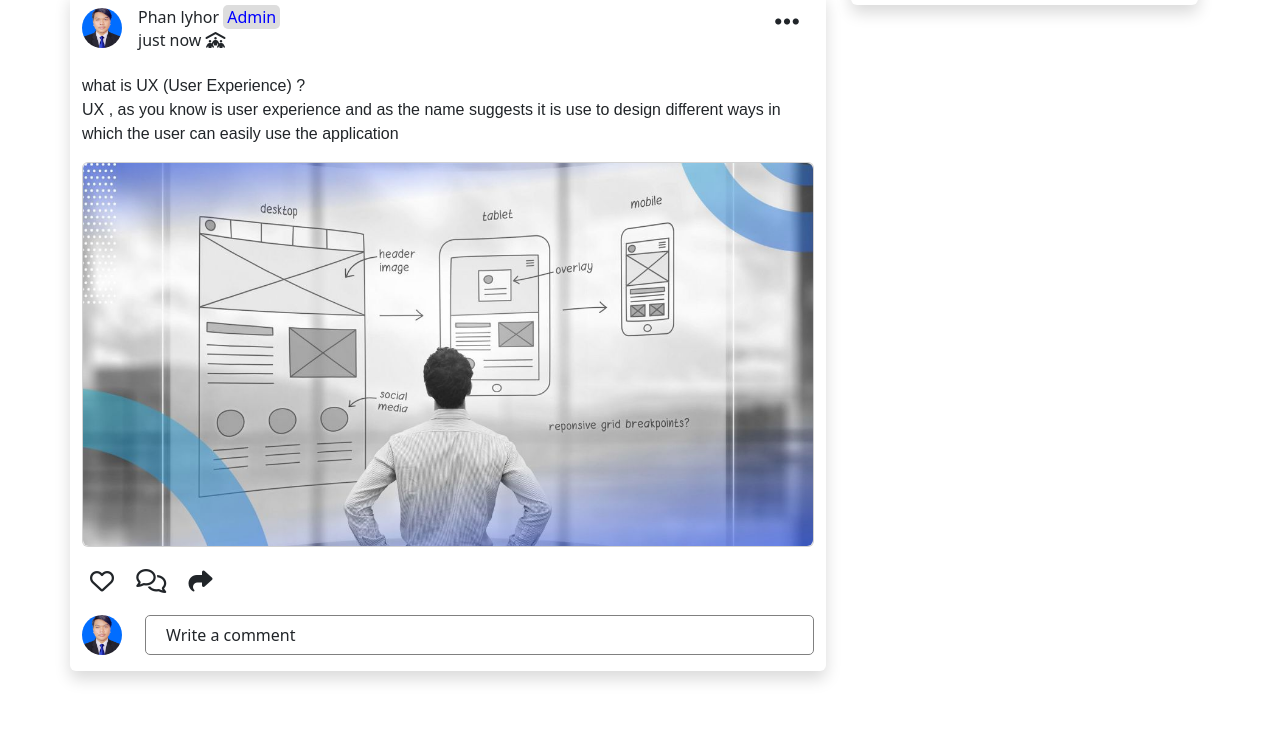
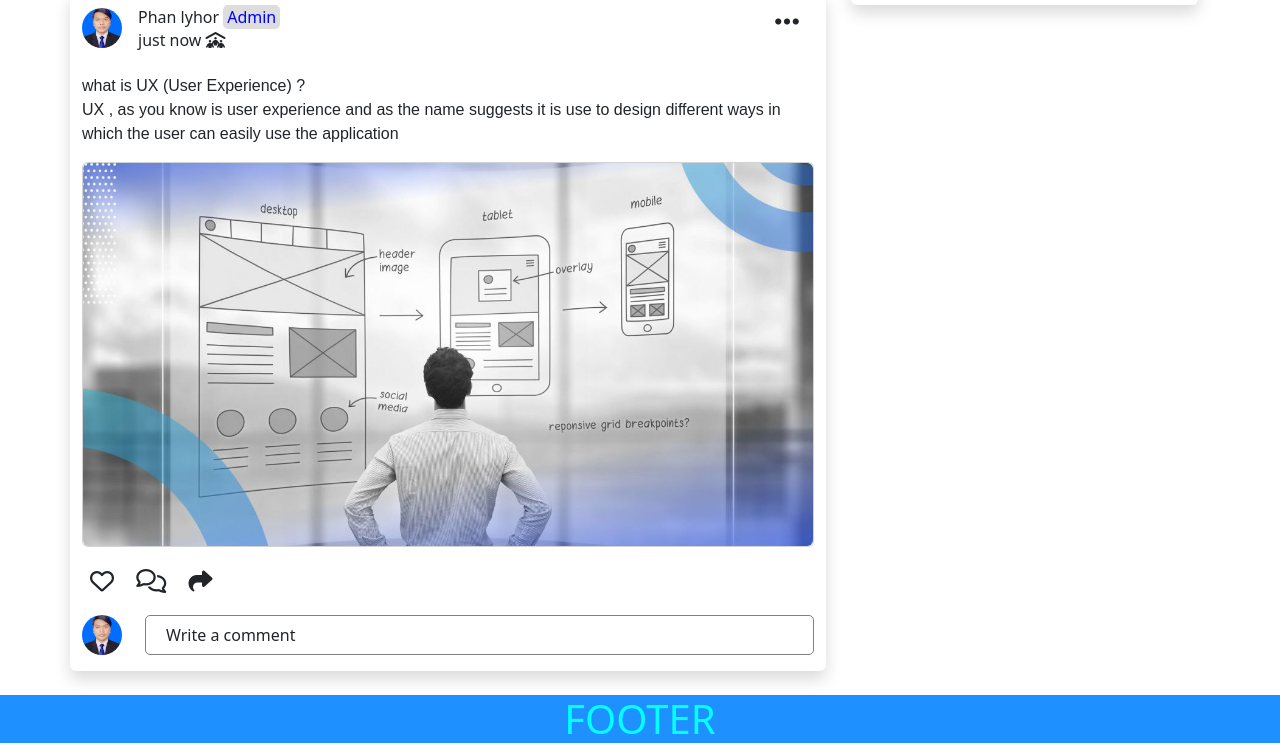
Before and after one commit to LyHorPhan/project01, a plain HTML site: page index.html in a window 1280 px wide. Shown: the part 701-1452 px from the top of the page. Before the commit the page ends 1396 px from the top, so only its background shows below. Drawn offline with nearby package versions, Linux system fonts and the light colour scheme.

Commit message:
Add files via upload

```diff
--- a/index.html
+++ b/index.html
@@ -258,6 +258,10 @@
     </div>
   </div>
 
+  <footer style="text-align: center; color: rgb(0, 255, 255); background-color: dodgerblue;">
+    <h1>FOOTER</h1>
+  </footer>
+
 
 </body>
 
```
